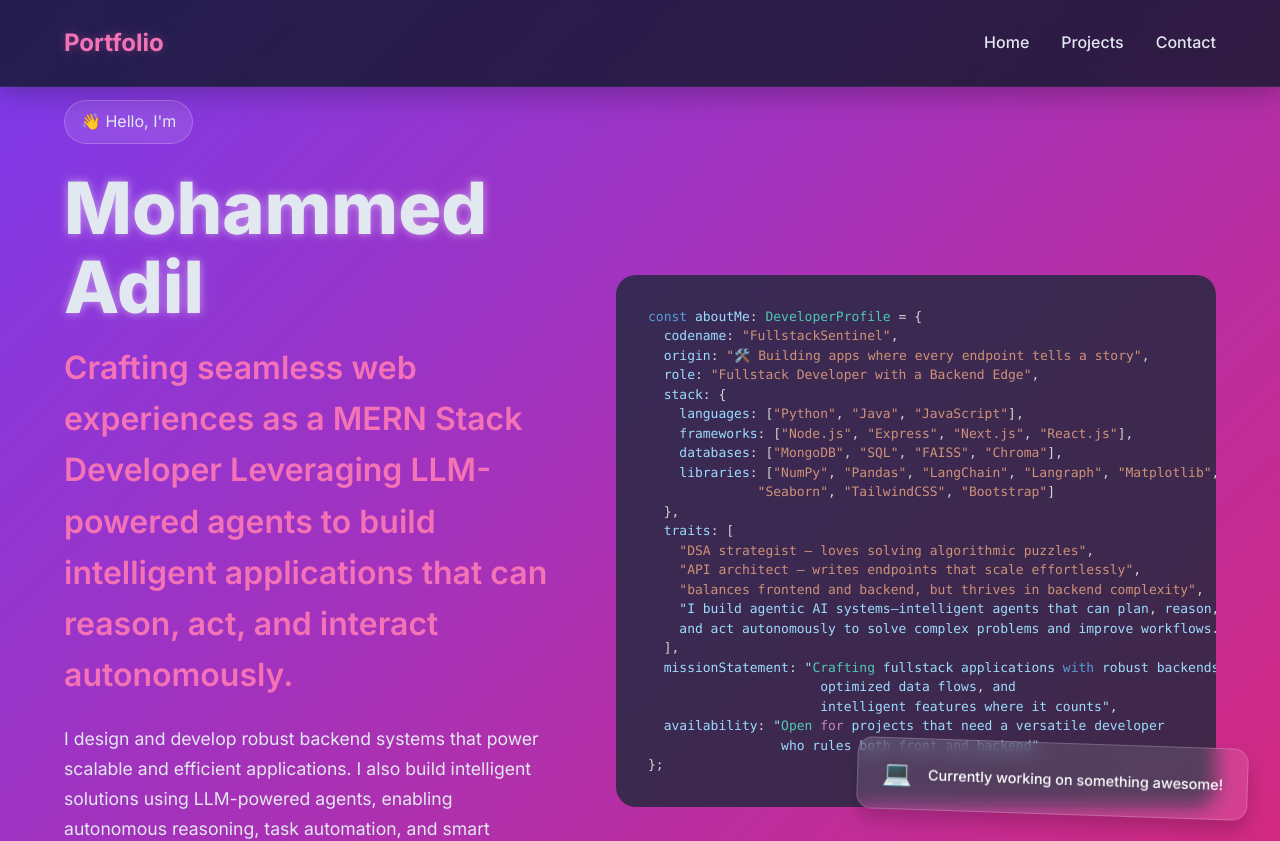
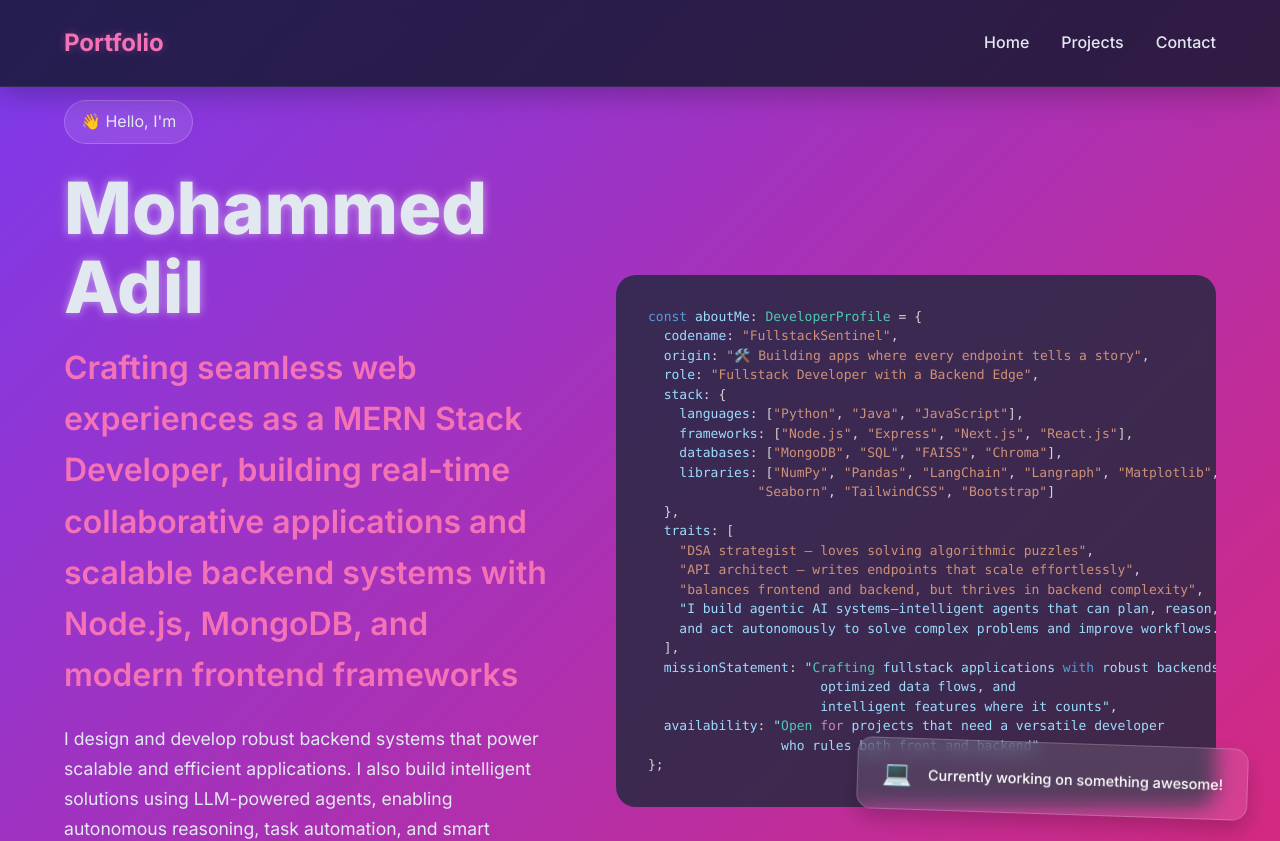
Before and after one commit to adil162006/Portfolio, a React (Vite) app: page / in a window 1280 px wide. Shown: the top 841 px of the page. Built offline with nearby package versions, Linux system fonts and the light colour scheme; no server answers.

Commit message:
some changes in about section

```diff
--- a/src/components/Hero.jsx
+++ b/src/components/Hero.jsx
@@ -48,7 +48,7 @@ export const Hero = () => {
           </motion.h1>
 
           <motion.h2 className="hero-subtitle" variants={fadeInUp}>
-            Crafting seamless web experiences as a MERN Stack Developer Leveraging LLM-powered agents to build intelligent applications that can reason, act, and interact autonomously.
+           Crafting seamless web experiences as a MERN Stack Developer, building real-time collaborative applications and scalable backend systems with Node.js, MongoDB, and modern frontend frameworks
           </motion.h2>
 
           <motion.p className="hero-description" variants={fadeInUp}>
```
